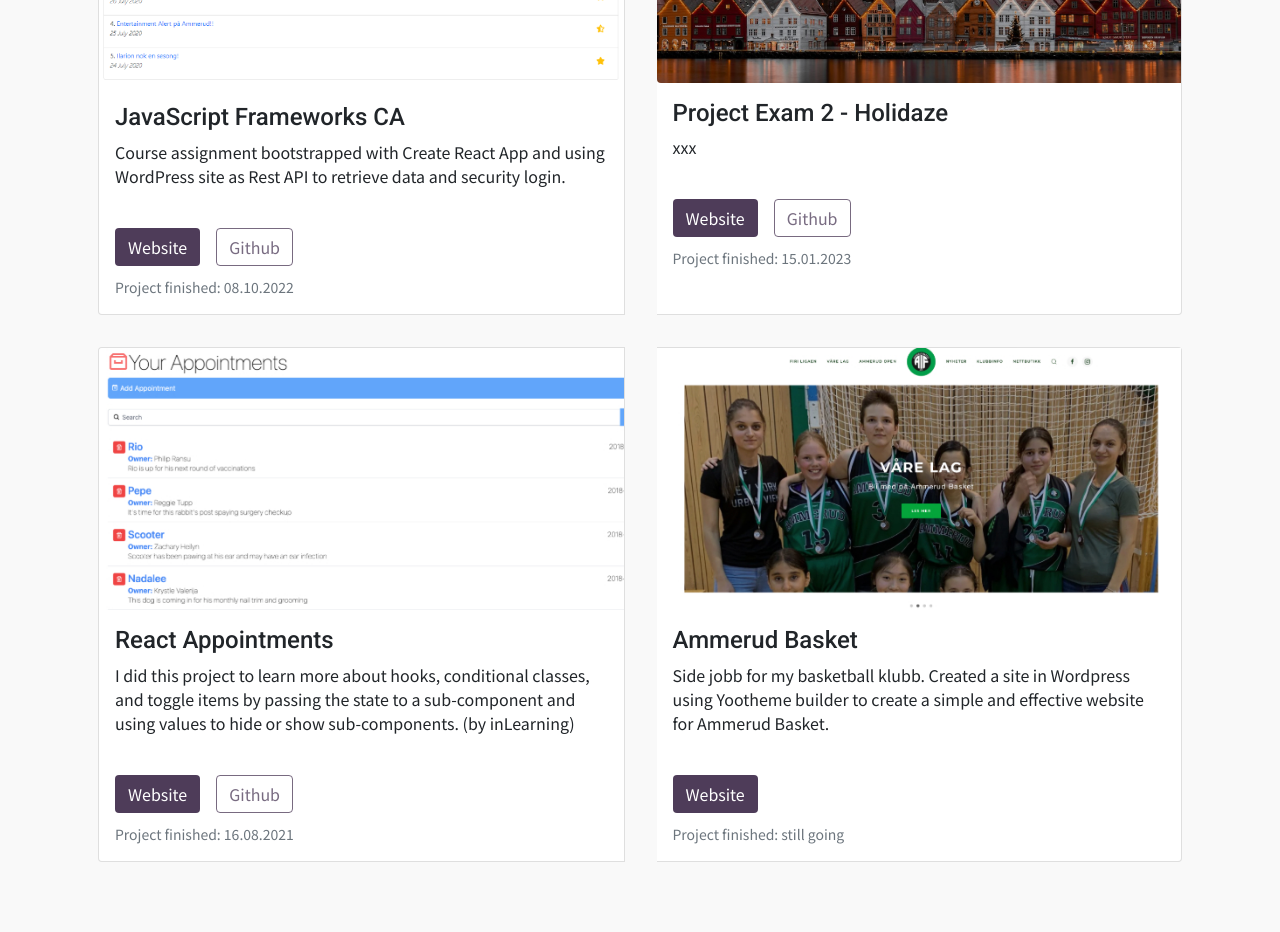
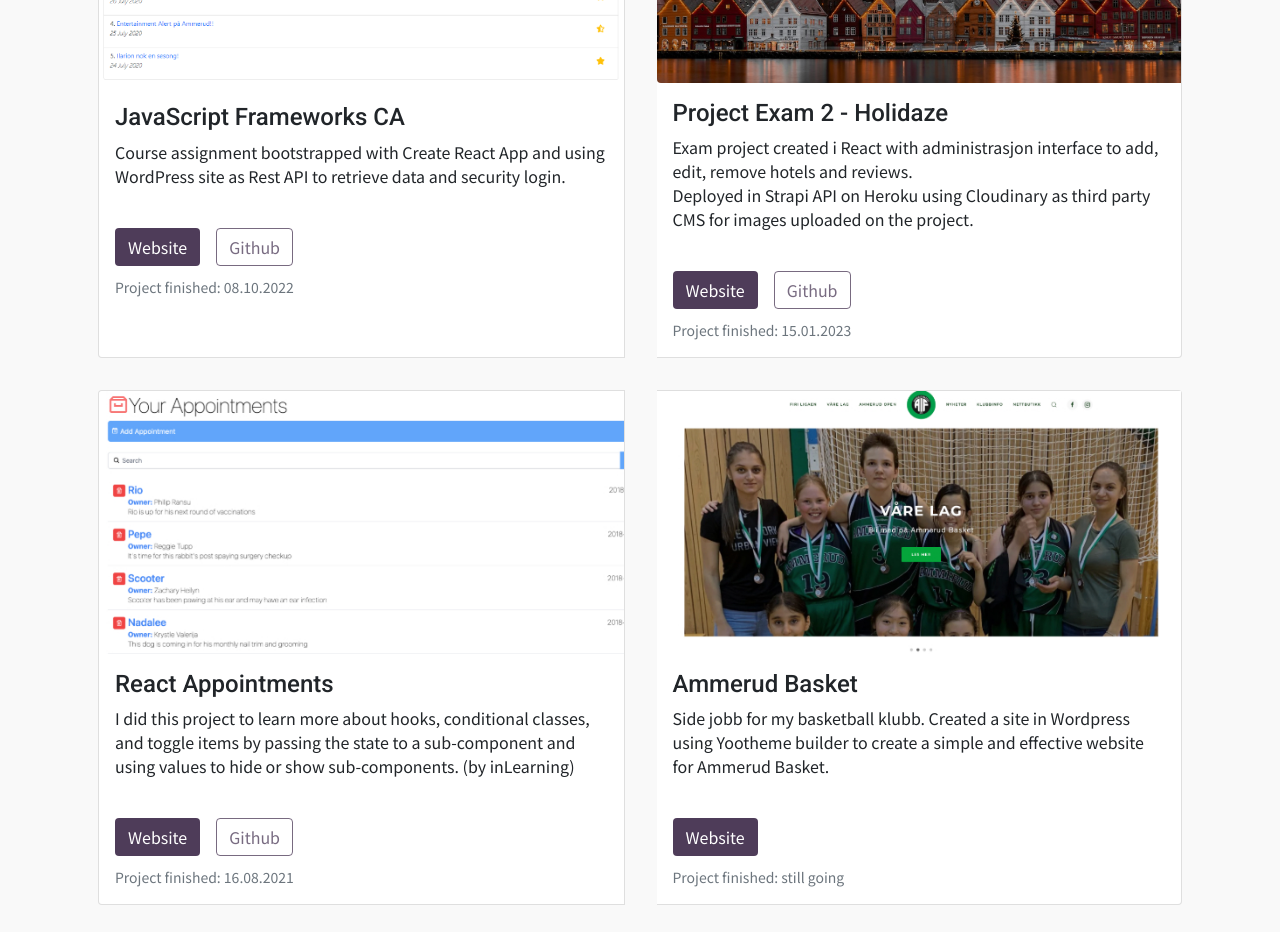
Before and after one commit to Netius/upneto-homepage-vue, a Vue app: page / in a window 1280 px wide. Shown: the part 2380-3312 px from the top of the page. Built offline with nearby package versions, Linux system fonts and the light colour scheme.

Commit message:
Added prj to projects

```diff
--- a/src/components/Projects.vue
+++ b/src/components/Projects.vue
@@ -47,13 +47,6 @@
 				</div>
 			</div>
 		</div>
-
-
-
-
-
-
-
 		<div class="card-group">
 			<div class="card m-3">
 				<img src="../assets/js-famework-ca-hero.png " class="img-fluid rounded-start"
@@ -77,13 +70,15 @@
 					</p>
 				</div>
 			</div>
-
 			<div class="card m-3">
 				<img src="../assets/holidaze-exam-2.jpg " class="img-fluid rounded-start" alt="Holidaze" />
 				<div class="card-body">
 					<h3 class="card-title fs-4 fs-4">Project Exam 2 - Holidaze</h3>
 					<p class="card-text pb-4">
-						xxx
+						Exam project created i React with administrasjon
+						interface to add, edit, remove hotels and reviews.<br />
+						Deployed in Strapi API on Heroku using Cloudinary as third party CMS
+						for images uploaded on the project.
 					</p>
 					<a title="Visit website" class="btn btn__primary me-3 mb-2" target="_blank" rel="noreferer"
 						href="https://upneto.com/htmlcss/holidaze/index.html">Website
```
